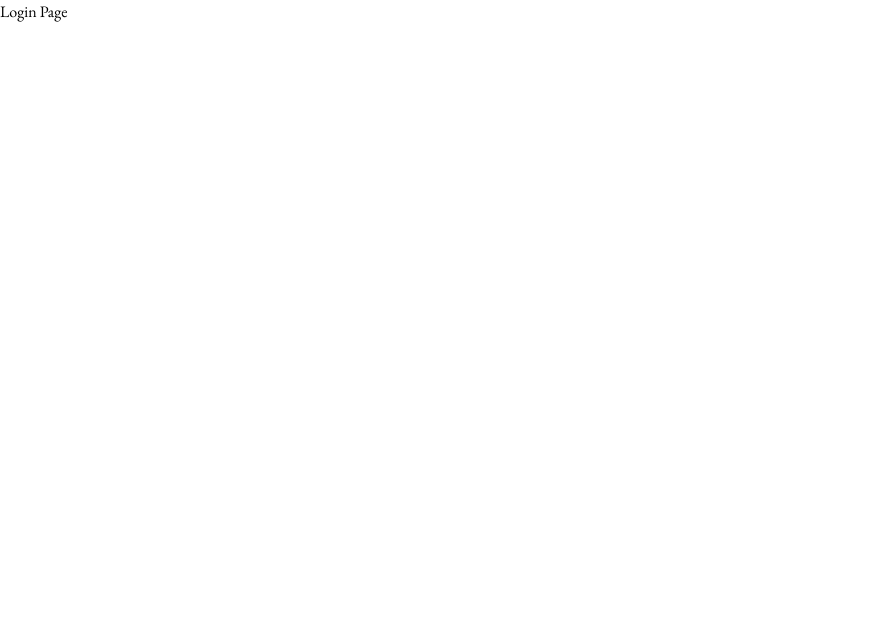
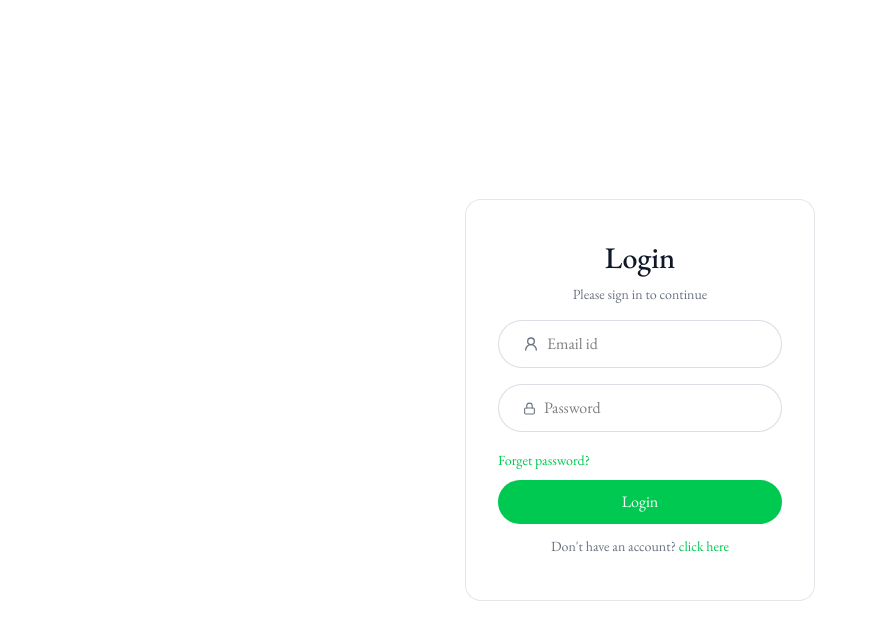
Before and after one commit to Blank-16/Resume-Builder, a React (Vite) app in the folder client/: page /login in a window 1280 px wide. Shown: the top 640 px of the page, without its empty margins (0-878 px from the left). Built offline with nearby package versions, Linux system fonts and the light colour scheme.

Commit message:
feat : navbar , footer , login

```diff
--- /dev/null
+++ b/client/src/components/Navbar.jsx
@@ -0,0 +1,29 @@
+import {Link, useNavigate} from 'react-router-dom'
+
+const Navbar = () => {
+    const user = { name: 'John Doe' }
+    const navigate = useNavigate()
+
+    const logoutUser = () => {
+        navigate('/')
+    }
+
+    return (
+
+        <div className="shadow bg-white">
+
+            <nav className="flex items-center justify-between max-w-7xl mx-auto px-4 py-3.5 text-slate-800 transition-all">
+                <Link to='/'>
+                <img src="/Logo.png" alt="logo" className='h-11 w-auto rounded-xl' />
+                </Link>
+                <div className="flex items-center gap-4 text-sm">
+                    <p className='max-sm:hidden'>Hi, {user?.name}</p>
+                    <button onClick={logoutUser} className='bg-white hover:bg-slate-50 border border-gray-300 px-7 py-1.5 rounded-full active:scale-95 transition-all' >Logout</button>
+                </div>
+            </nav>
+
+        </div>
+    )
+}
+
+export default Navbar
--- a/client/src/components/home/Footer.jsx
+++ b/client/src/components/home/Footer.jsx
@@ -1,10 +1,13 @@
+import favicon from '../../assets/favicon.png'
+
 export default function Footer() {
     return (
         <>
             <footer id="contact" className="flex flex-col md:flex-row gap-3 items-center justify-around w-full py-4 text-sm bg-green-400 text-white mt-28">
-            <p className="hover:text-green-800">
-                <a href="https://github.com/blank-16" target="blank">@Blank-16</a>
-            </p>
+                <p className="flex gap-3">
+                    <img src={favicon} alt="logo" width={20} className='rounded-4xl'/>
+                    <a href="https://github.com/blank-16" target="_blank" rel="noopener noreferrer" className="hover:text-green-800">@Blank-16</a>
+                </p>
                 <div className="flex items-center gap-4">
                     <a href="#" className="hover:text-green-800 transition-all">
                         Contact Us
--- a/client/src/pages/Layout.jsx
+++ b/client/src/pages/Layout.jsx
@@ -1,13 +1,13 @@
 import React from 'react'
+import { Outlet } from 'react-router-dom'
+import Navbar from '../components/Navbar'
 
 const Layout = () => {
   return (
     <div>
-        <h1>
-            Layout Page
-        </h1>
-        <div>
-
+        <div className='min-h-screen bg-gray-50'>
+        <Navbar />
+        <Outlet />
         </div>
     </div>
   )
--- a/client/src/pages/Login.jsx
+++ b/client/src/pages/Login.jsx
@@ -1,11 +1,56 @@
-import React from 'react'
+import React from "react"
+import { User2Icon, Mail, Lock } from 'lucide-react'
 
 const Login = () => {
+
+  const query = new URLSearchParams(window.location.search)
+  const urlState = query.get('state')
+
+  const [state, setState] = React.useState(urlState || "login")
+
+  const [formData, setFormData] = React.useState({
+    name: '',
+    email: '',
+    password: ''
+  })
+
+  const handleSubmit = async (e) => {
+    e.preventDefault()
+
+  }
+
+  const handleChange = (e) => {
+    const { name, value } = e.target
+    setFormData(prev => ({ ...prev, [name]: value }))
+  }
+
   return (
-    <div>
-        <h1>
-            Login Page
-        </h1>
+    <div className="flex items-center justify-center min-h-screen">
+      <form onSubmit={handleSubmit} className="sm:w-[350px] w-full text-center border border-gray-300/60 rounded-2xl px-8 bg-white">
+        <h1 className="text-gray-900 text-3xl mt-10 font-medium">{state === "login" ? "Login" : "Sign up"}</h1>
+        <p className="text-gray-500 text-sm mt-2">Please sign in to continue</p>
+        {state !== "login" && (
+          <div className="flex items-center mt-6 w-full bg-white border border-gray-300/80 h-12 rounded-full overflow-hidden pl-6 gap-2">
+            <Mail size={13} color="#6B7280" />
+            <input type="text" name="name" placeholder="Name" className="border-none outline-none ring-0" value={formData.name} onChange={handleChange} required />
+          </div>
+        )}
+        <div className="flex items-center w-full mt-4 bg-white border border-gray-300/80 h-12 rounded-full overflow-hidden pl-6 gap-2">
+          <User2Icon size='16' color='#6B7280' />
+          <input type="email" name="email" placeholder="Email id" className="border-none outline-none ring-0" value={formData.email} onChange={handleChange} required />
+        </div>
+        <div className="flex items-center mt-4 w-full bg-white border border-gray-300/80 h-12 rounded-full overflow-hidden pl-6 gap-2">
+          <Lock size={13} color="#6B7280" />
+          <input type="password" name="password" placeholder="Password" className="border-none outline-none ring-0" value={formData.password} onChange={handleChange} required />
+        </div>
+        <div className="mt-4 text-left text-green-500">
+          <button className="text-sm" type="reset">Forget password?</button>
+        </div>
+        <button type="submit" className="mt-2 w-full h-11 rounded-full text-white bg-green-500 hover:opacity-90 transition-opacity">
+          {state === "login" ? "Login" : "Sign up"}
+        </button>
+        <p onClick={() => setState(prev => prev === "login" ? "signUp" : "login")} className="text-gray-500 text-sm mt-3 mb-11">{state === "login" ? "Don't have an account?" : "Already have an account?"} <a href="#" className="text-green-500 hover:underline">click here</a></p>
+      </form>
     </div>
   )
 }
```
